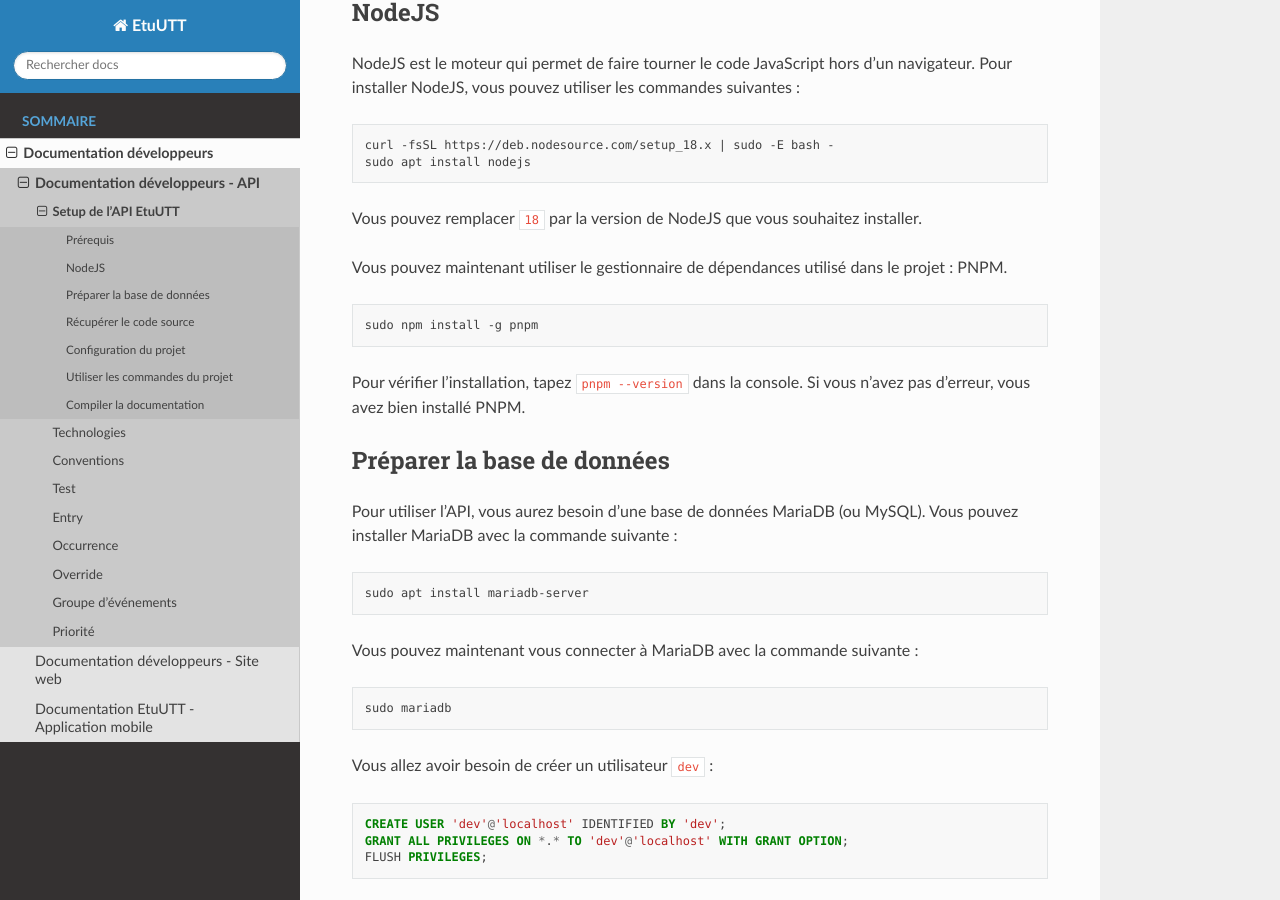
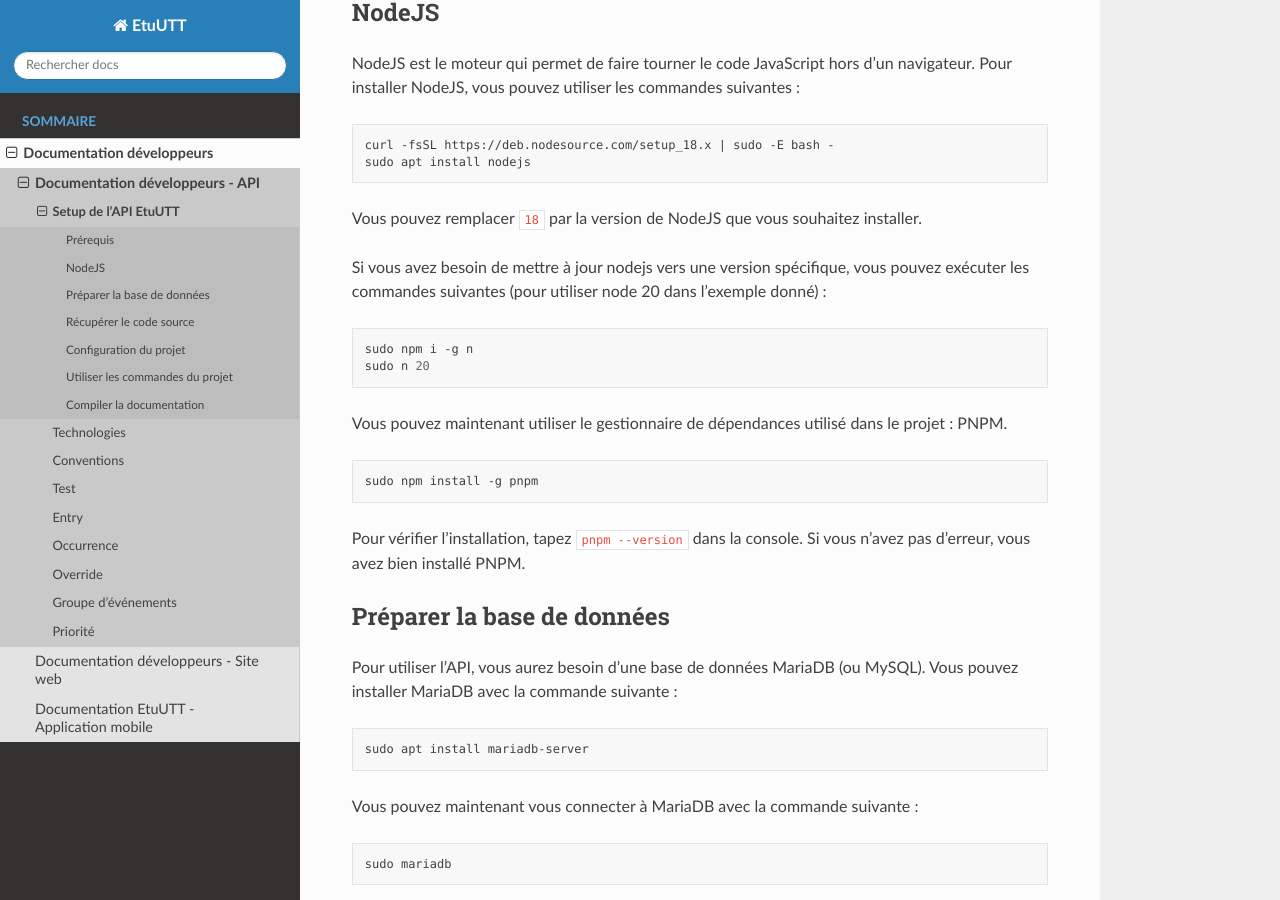
Before and after one commit to ungdev/etu-utt-api, a Sphinx documentation site: the page built from docs/doc_developers/api/setup.md, in a window 1280 px wide and 900 px high, scrolled down 485 px. Built offline with Sphinx 7.4.7 and the Read the Docs theme 2.0.0, drawn with Linux system fonts in a browser that asks for light colours.

Commit message:
Update docs/doc_developers/api/setup.md
Co-authored-by: Alban Sdl <35579652+AlbanSdl@users.noreply.github.com>

````diff
--- a/docs/doc_developers/api/setup.md
+++ b/docs/doc_developers/api/setup.md
@@ -23,6 +23,12 @@ sudo apt install nodejs
 ```
 
 Vous pouvez remplacer `18` par la version de NodeJS que vous souhaitez installer.
+
+Si vous avez besoin de mettre à jour nodejs vers une version spécifique, vous pouvez exécuter les commandes suivantes (pour utiliser node 20 dans l'exemple donné) :
+```sh
+sudo npm i -g n
+sudo n 20
+```
 
 Vous pouvez maintenant utiliser le gestionnaire de dépendances utilisé dans le projet : PNPM.
 
````
